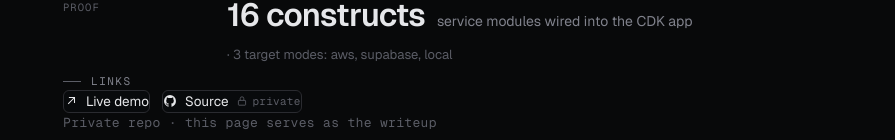
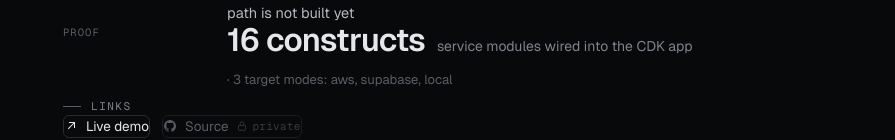
Before and after one commit to TarunHoKage7/portfolio2026, a Next.js app: page /projects/peopleops in a window 1280 px wide. Shown: the part 1983-2123 px from the top of the page, without its empty margins (385-1280 px from the left). Built offline with nearby package versions, Linux system fonts and the light colour scheme; no server answers.

Commit message:
unclickable source:private for private repos

```diff
--- a/app/layout.tsx
+++ b/app/layout.tsx
@@ -27,7 +27,7 @@ const geistMono = localFont({
   ],
 });
 
-const BASE_URL = process.env.NEXT_PUBLIC_BASE_URL ?? "https://tarun.dev";
+const BASE_URL = process.env.NEXT_PUBLIC_BASE_URL ?? "https://saikalyantarun2026.vercel.app";
 
 export const metadata: Metadata = {
   metadataBase: new URL(BASE_URL),
--- a/app/projects/[id]/page.tsx
+++ b/app/projects/[id]/page.tsx
@@ -22,8 +22,13 @@ export async function generateMetadata({ params }: PageProps): Promise<Metadata>
   const { id } = await params;
   const project = getProjectById(id);
   return {
-    title: project ? `${project.name} — ${profile.name}` : "Project",
+    title: project ? project.name : "Project",
     description: project?.blurb,
+    openGraph: {
+      title: project ? project.name : "Project",
+      description: project?.blurb,
+      url: `/projects/${id}`,
+    },
   };
 }
 
@@ -63,6 +68,7 @@ export default async function ProjectDetail({ params }: PageProps) {
 
         {/* ── Architecture slot ────────────────────────────────── */}
         <section aria-label="Architecture">
+          <div className="eyebrow mb-5">Architecture</div>
           <ArchDiagramSlot
             caption={project.archCaption}
             stack={project.stack}
--- a/app/projects/page.tsx
+++ b/app/projects/page.tsx
@@ -2,10 +2,14 @@ import type { Metadata } from "next";
 import { PageShell } from "@/components/PageShell";
 import { ProjectRow } from "@/components/ProjectRow";
 import { Sidebar } from "@/components/Sidebar";
-import { featured, profile } from "@/lib/data";
+import { featured } from "@/lib/data";
 
 export const metadata: Metadata = {
-  title: `Projects — ${profile.name}`,
+  title: "Projects",
+  openGraph: {
+    title: "Projects",
+    url: "/projects",
+  },
 };
 
 export default function ProjectsPage() {
--- a/app/skills/page.tsx
+++ b/app/skills/page.tsx
@@ -3,11 +3,13 @@ import { PageShell } from "@/components/PageShell";
 import { Sidebar } from "@/components/Sidebar";
 import { SkillCluster } from "@/components/SkillCluster";
 import { clusters } from "@/lib/skills";
-import { profile } from "@/lib/data";
-
 export const metadata: Metadata = {
-  title: `Skills — ${profile.name}`,
+  title: "Skills",
   description: "What I reach for, grouped by domain rather than a flat tag list.",
+  openGraph: {
+    title: "Skills",
+    url: "/skills",
+  },
 };
 
 const WIDE_CLUSTER_ID = "ai";
--- a/components/ArchDiagramSlot.tsx
+++ b/components/ArchDiagramSlot.tsx
@@ -7,15 +7,20 @@ interface Props {
 export function ArchDiagramSlot({ caption, stack, diagramSrc }: Props) {
   if (diagramSrc) {
     return (
-      <div className="rounded-xl overflow-hidden border border-line-strong">
+      <div className="rounded-xl border border-line-strong overflow-hidden bg-[#08090a]">
+        {/* Horizontal scroll on narrow viewports so SVG text stays legible */}
+        <div className="overflow-x-auto">
+          <div className="min-w-[680px]">
             <img
               src={diagramSrc}
               alt="Architecture diagram"
               className="w-full h-auto block"
               loading="lazy"
             />
+          </div>
+        </div>
         {caption && (
-          <p className="px-5 py-3 text-tx-3 text-[12.5px] leading-relaxed border-t border-line bg-bg-panel/60">
+          <p className="px-5 py-3 text-tx-3 text-[12.5px] leading-relaxed border-t border-line">
             {caption}
           </p>
         )}
@@ -25,7 +30,7 @@ export function ArchDiagramSlot({ caption, stack, diagramSrc }: Props) {
 
   return (
     <div className="relative overflow-hidden rounded-xl border border-dashed border-line-strong bg-bg-panel/40 p-8">
-      {/* Subtle grid background — echoes the page bg-grid at a tighter cell size */}
+      {/* Subtle grid background */}
       <div
         className="absolute inset-0 opacity-30 pointer-events-none"
         style={{
--- a/components/ProjectLinks.tsx
+++ b/components/ProjectLinks.tsx
@@ -24,22 +24,34 @@ export function ProjectLinks({ links, note }: Props) {
         <div className="flex flex-wrap gap-3">
           {links.map((l) => {
             const Icon = KIND_ICON[l.kind];
+            const key = `${l.kind}-${l.href}`;
+
+            if (l.private) {
+              return (
+                <div
+                  key={key}
+                  className="inline-flex items-center gap-2 px-4 py-2 rounded-md border border-line bg-bg-panel/20 text-tx-4 text-[13.5px] cursor-default select-none"
+                  title="Private repository — not publicly accessible"
+                >
+                  <Icon className="size-3.5" />
+                  {l.label}
+                  <span className="inline-flex items-center gap-1 text-tx-5 text-[11px] font-mono tracking-wide">
+                    <LockIcon className="size-3" /> private
+                  </span>
+                </div>
+              );
+            }
+
             return (
               <a
-                key={`${l.kind}-${l.href}`}
+                key={key}
                 href={l.href}
                 target="_blank"
-                rel="noopener"
+                rel="noopener noreferrer"
                 className="inline-flex items-center gap-2 px-4 py-2 rounded-md border border-line-strong bg-bg-panel/40 text-tx text-[13.5px] hover:border-accent hover:text-accent transition-colors"
-                title={l.private ? "Private — accessible to the author only" : undefined}
               >
                 <Icon className="size-3.5" />
                 {l.label}
-                {l.private && (
-                  <span className="inline-flex items-center gap-1 text-tx-4 text-[11px] font-mono tracking-wide">
-                    <LockIcon className="size-3" /> private
-                  </span>
-                )}
               </a>
             );
           })}
```
Lines whose indentation alone changed are shown as unchanged.
